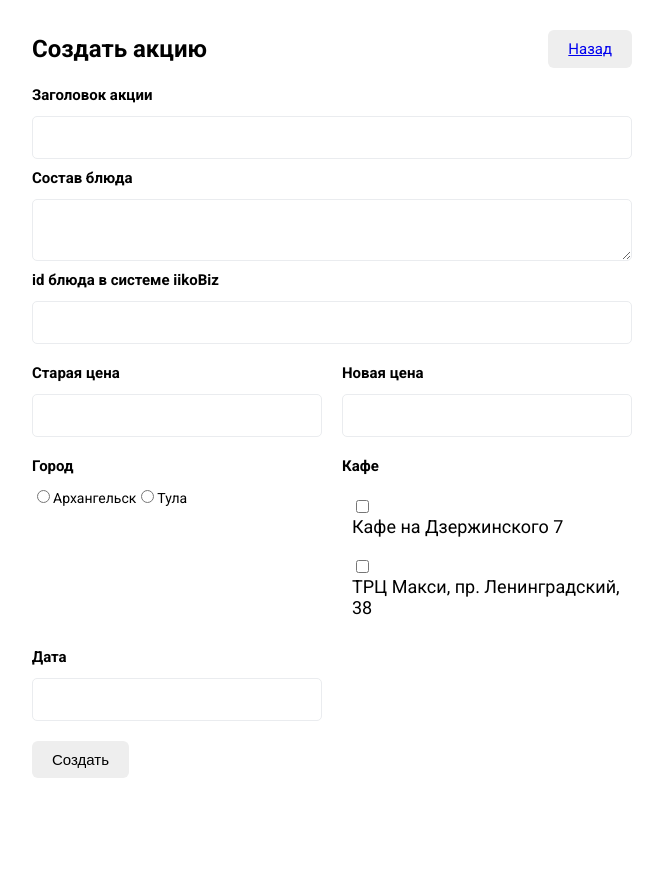
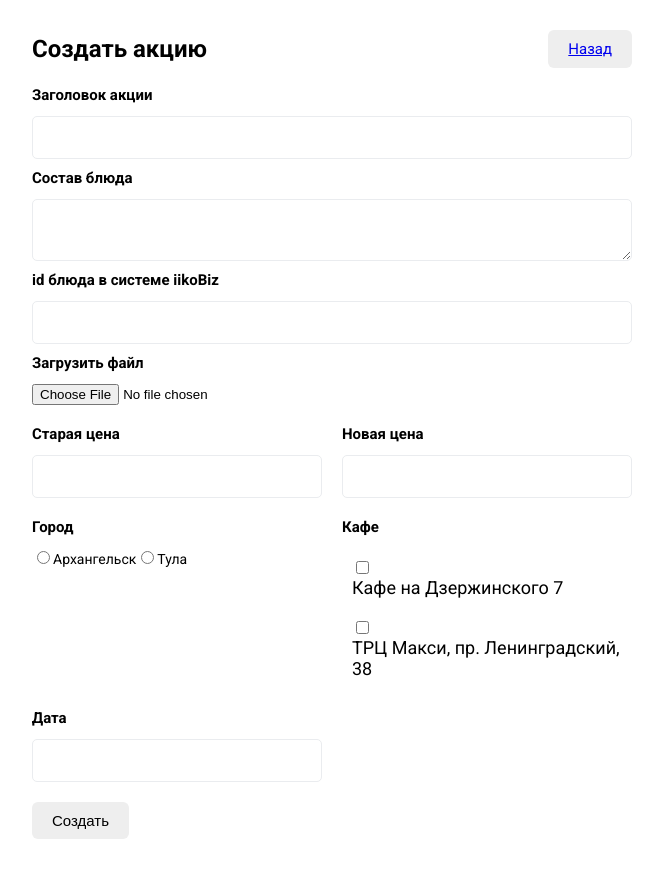
Before and after one commit to abestuzhev/presto-promo-app, a React (Create React App) app: page /admin/create_action in a window 1280 px wide. Shown: the top 878 px of the page, without its empty margins (308-971 px from the left). Before the commit the page ends 828 px from the top, so only its background shows below. Built offline with nearby package versions, Linux system fonts and the light colour scheme; no server answers.

Commit message:
add upload file

```diff
--- a/package.json
+++ b/package.json
@@ -12,6 +12,7 @@
     "node-sass": "^5.0.0",
     "react": "^17.0.1",
     "react-dom": "^17.0.1",
+    "react-dropzone": "^11.3.1",
     "react-redux": "^7.2.2",
     "react-router-dom": "^5.2.0",
     "react-scripts": "4.0.2",
--- a/src/api/api.js
+++ b/src/api/api.js
@@ -2,7 +2,7 @@ import axios from "axios";
 
 
 const instance = axios.create({
-    baseURL: 'https://api.pizzapresto.ru',
+    baseURL: 'https://api.pizzapresto.ru/v1',
     headers: {
         'Content-type': 'application/json'
     }
--- a/src/components/CreateAction/CreateAction.jsx
+++ b/src/components/CreateAction/CreateAction.jsx
@@ -25,6 +25,7 @@ class CreateAction extends React.Component {
 
         actionsAPI.createAction(formData).then(res => {
             actionsAPI.getActions().then(res => {
+                debugger
                 this.props.actionSuccess(res.data);
             });
         });
--- a/src/components/CreateAction/CreateActionForm.jsx
+++ b/src/components/CreateAction/CreateActionForm.jsx
@@ -1,6 +1,9 @@
 import React from "react";
 import {Field, reduxForm, FormSection} from 'redux-form';
 import CheckboxGroup from "../common/CheckboxGroup";
+import ReduxFormDropzone from "../common/FileInput";
+import * as style from "react-dropzone";
+import FileInput from "../common/FileInput";
 
 const CreateActionForm = (props) => {
     let optionsList = [
@@ -40,10 +43,18 @@ const CreateActionForm = (props) => {
                     <label htmlFor="" className="c-label">id блюда в системе iikoBiz</label>
                     <Field component="input" name="actionProductId" type="text" className="c-input"/>
                 </div>
-                {/* <div className="c-form-box">
+                <div className="c-form-box">
                     <label htmlFor="" className="c-label">Загрузить файл</label>
-                    <Field component="input" name="actionProductImg" type="file" className="c-input"/>
-                </div> */}
+                    <Field name="upfile" component={FileInput} className="c-input"/>
+                </div>
+
+                {/*<div className="c-form-box">*/}
+                {/*    <Field*/}
+                {/*        name={"upfile"}*/}
+                {/*        component={ReduxFormDropzone}*/}
+                {/*        multiple={false}*/}
+                {/*    />*/}
+                {/*</div>*/}
             </div>
             <div className="c-form__item">
                 <div className="c-form-grid">
--- /dev/null
+++ b/src/components/common/FileInput.jsx
@@ -0,0 +1,15 @@
+import React from 'react';
+
+const FileInput = ({ input, resetKey }) => {
+    const { value, ...inputProps } = input
+
+    const handleChange = (e) => {
+        input.onChange(e.target.files[0])
+    }
+
+    return (
+        <input {...inputProps} key={resetKey} type="file" onChange={handleChange} onBlur={() => {}} />
+    )
+}
+
+export default FileInput;
--- a/src/scss/_action.scss
+++ b/src/scss/_action.scss
@@ -284,6 +284,7 @@
   align-items: center;
 }
 
+
 .c-form {
   font-size: 14px;
 
@@ -366,6 +367,10 @@
   background-color: #fff !important;
   border-radius: 5px;
   width: 100%;
+}
+
+.c-file {
+  height: 150px;
 }
 
 .c-radio {
```
Also changed, not shown: 1 other file (tests, documents, lock files or other folders).
